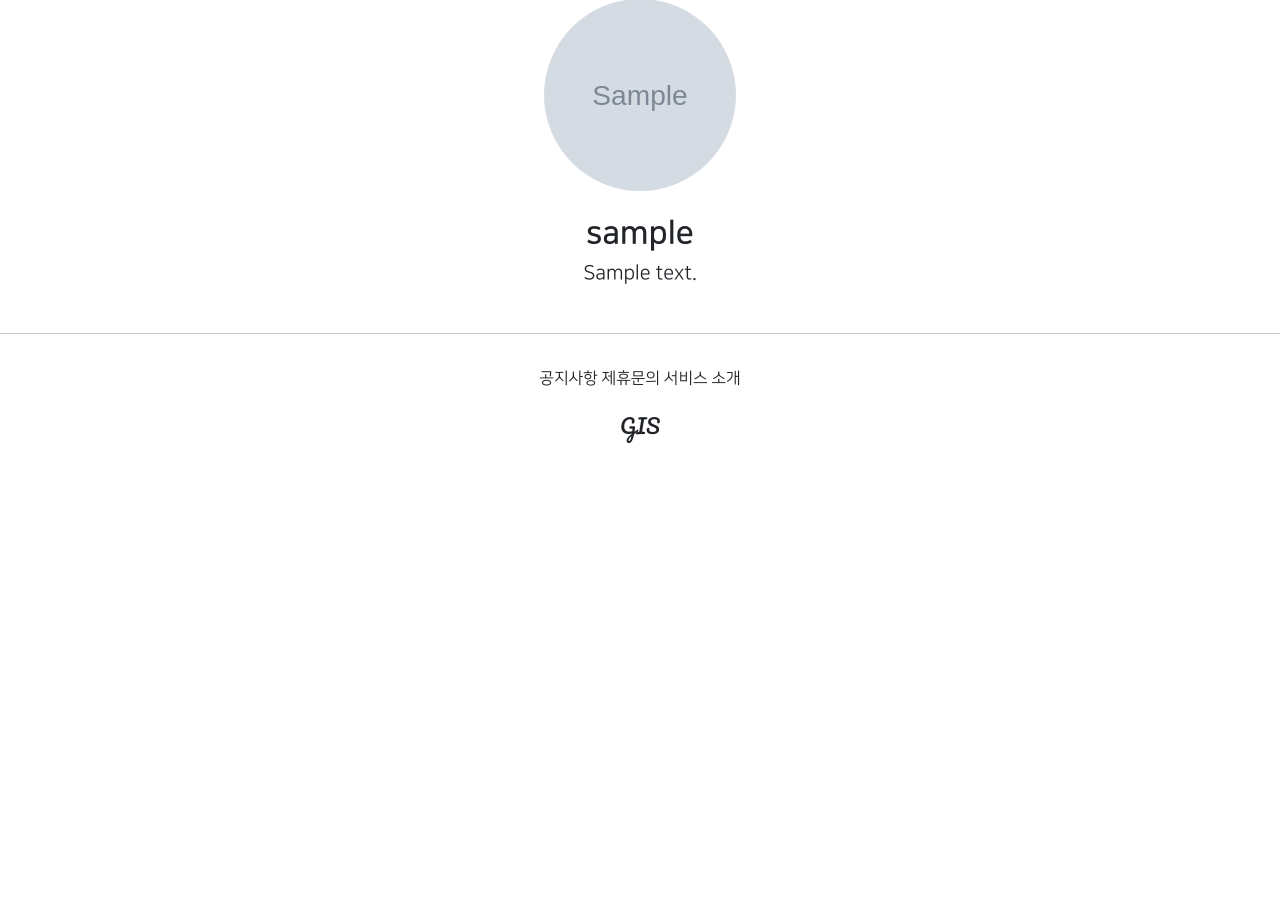
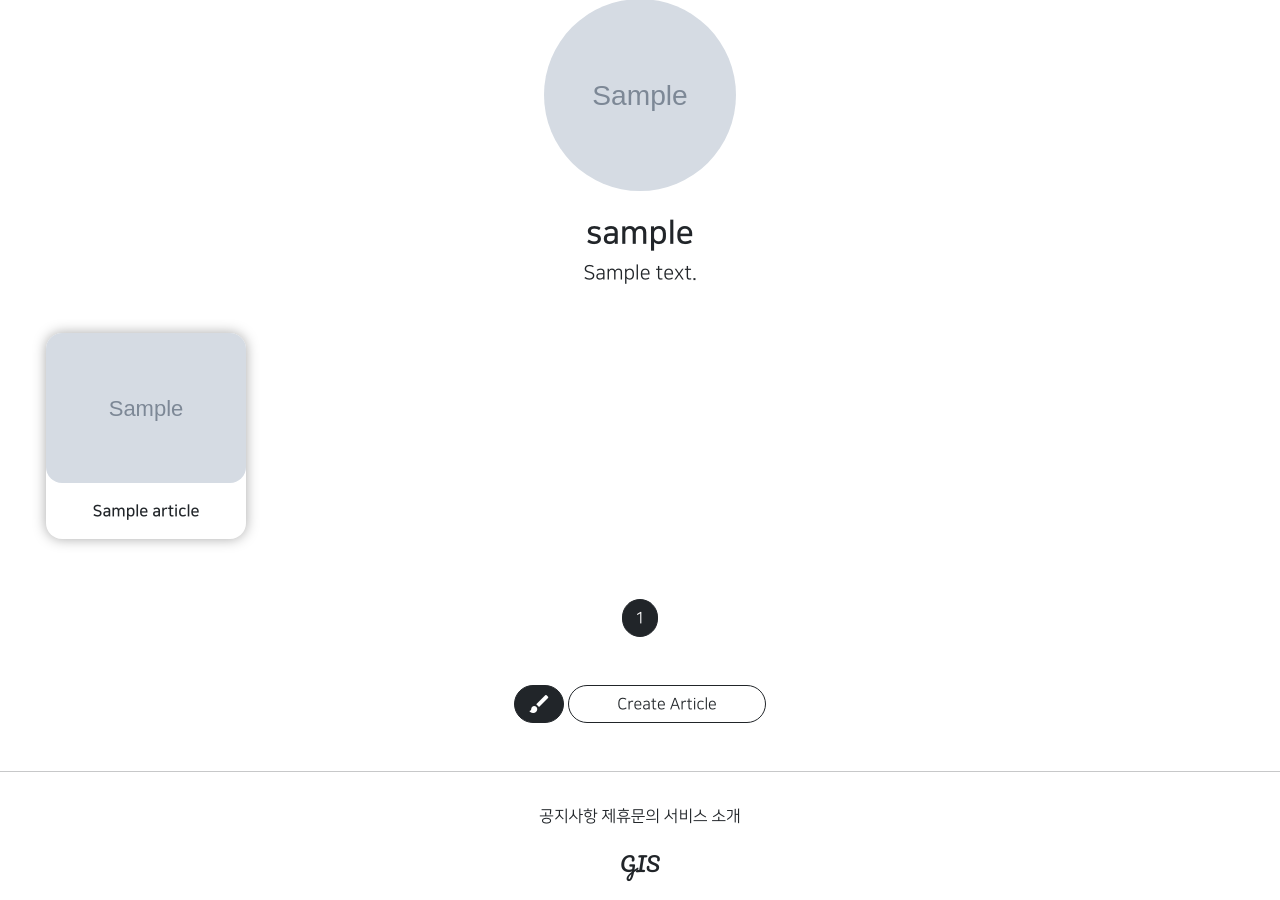
Before and after one commit to Jeongp4939/JH, a Django app: page /accounts/detail/1 in a window 1280 px wide. Shown: the part 242-1142 px from the top of the page. Before the commit the page ends 685 px from the top, so only its background shows below. Run offline with Django 3.2, Linux system fonts and the light colour scheme; tables that the repository leaves empty hold one stand-in row (values such as "Sample post"); grey boxes marked "Sample" are stand-in pictures; parts of the project's set-up code (start-up, migrations or seed data) failed here and were passed over; some libraries are stand-ins or nearby versions.

Commit message:
08/19 commit 1

```diff
--- a/accountapp/templates/accountapp/detail.html
+++ b/accountapp/templates/accountapp/detail.html
@@ -41,7 +41,9 @@
     {% endif %}
 </div>
 
-
+    <div>
+        {% include 'snippets/list_fragment.html' with article_list=object_list %}
+    </div>
 
 
 {% endblock %}
--- a/accountapp/views.py
+++ b/accountapp/views.py
@@ -8,10 +8,12 @@ from django.shortcuts import render
 from django.urls import reverse, reverse_lazy
 from django.utils.decorators import method_decorator
 from django.views.generic import CreateView, DetailView, UpdateView, DeleteView
+from django.views.generic.list import MultipleObjectMixin
 
 from accountapp.decorators import account_ownership_required
 from accountapp.forms import AccountCreationForm
 from accountapp.models import HelloWorld
+from articleapp.models import Article
 
 
 @login_required
@@ -41,10 +43,17 @@ class AccountCreateView(CreateView):
         return reverse('accountapp:detail', kwargs={'pk': self.object.pk})  # object = target_user
 
 
-class AccountDetailView(DetailView):
+class AccountDetailView(DetailView, MultipleObjectMixin):
     model = User
     context_object_name = 'target_user'
     template_name = 'accountapp/detail.html'
+
+    paginate_by = 20
+
+    def get_context_data(self, **kwargs):
+        article_list = Article.objects.filter(writer=self.object)
+        return super().get_context_data(object_list=article_list,
+                                        **kwargs)
 
 
 has_ownership = [login_required, account_ownership_required]
```
